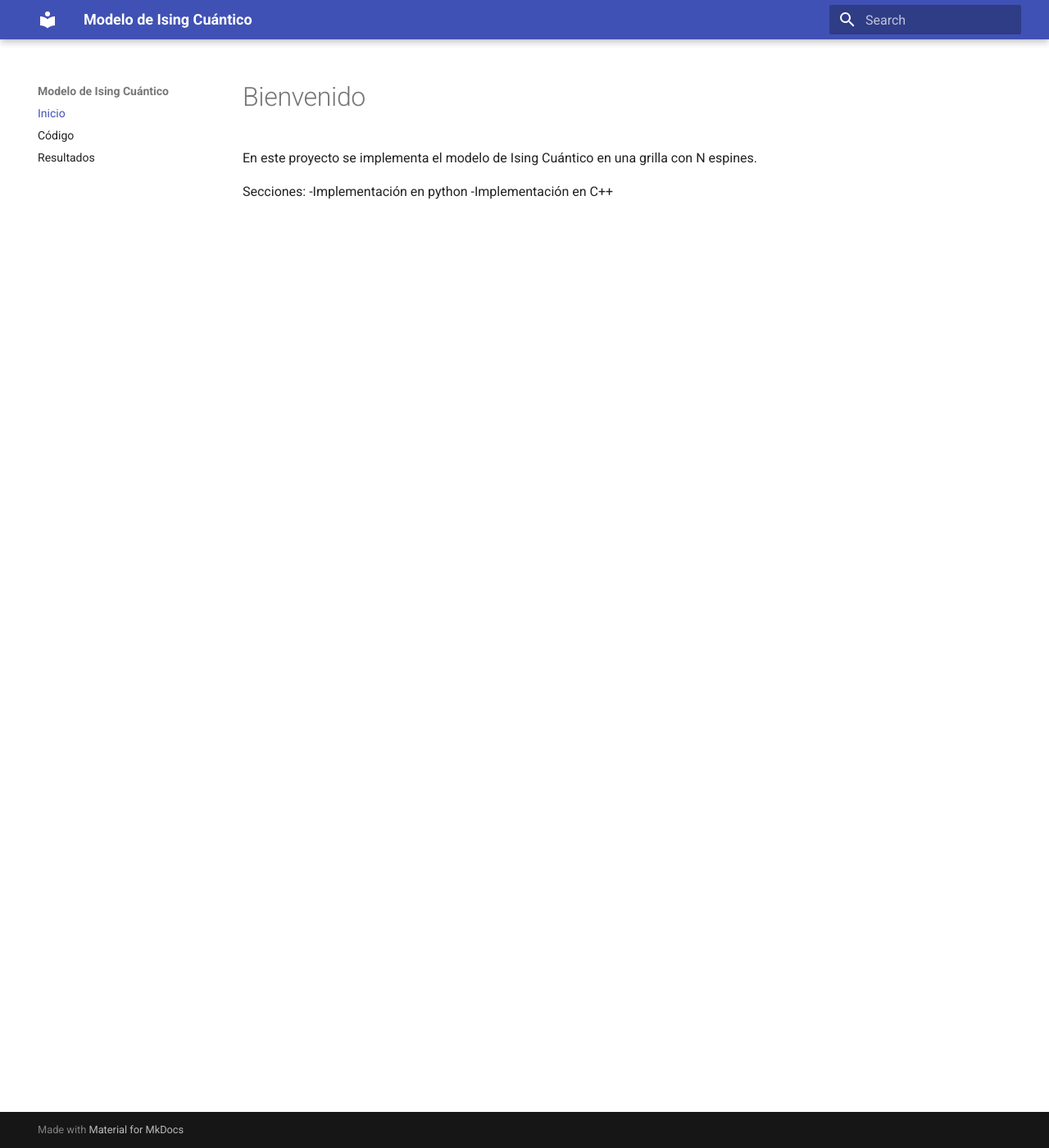
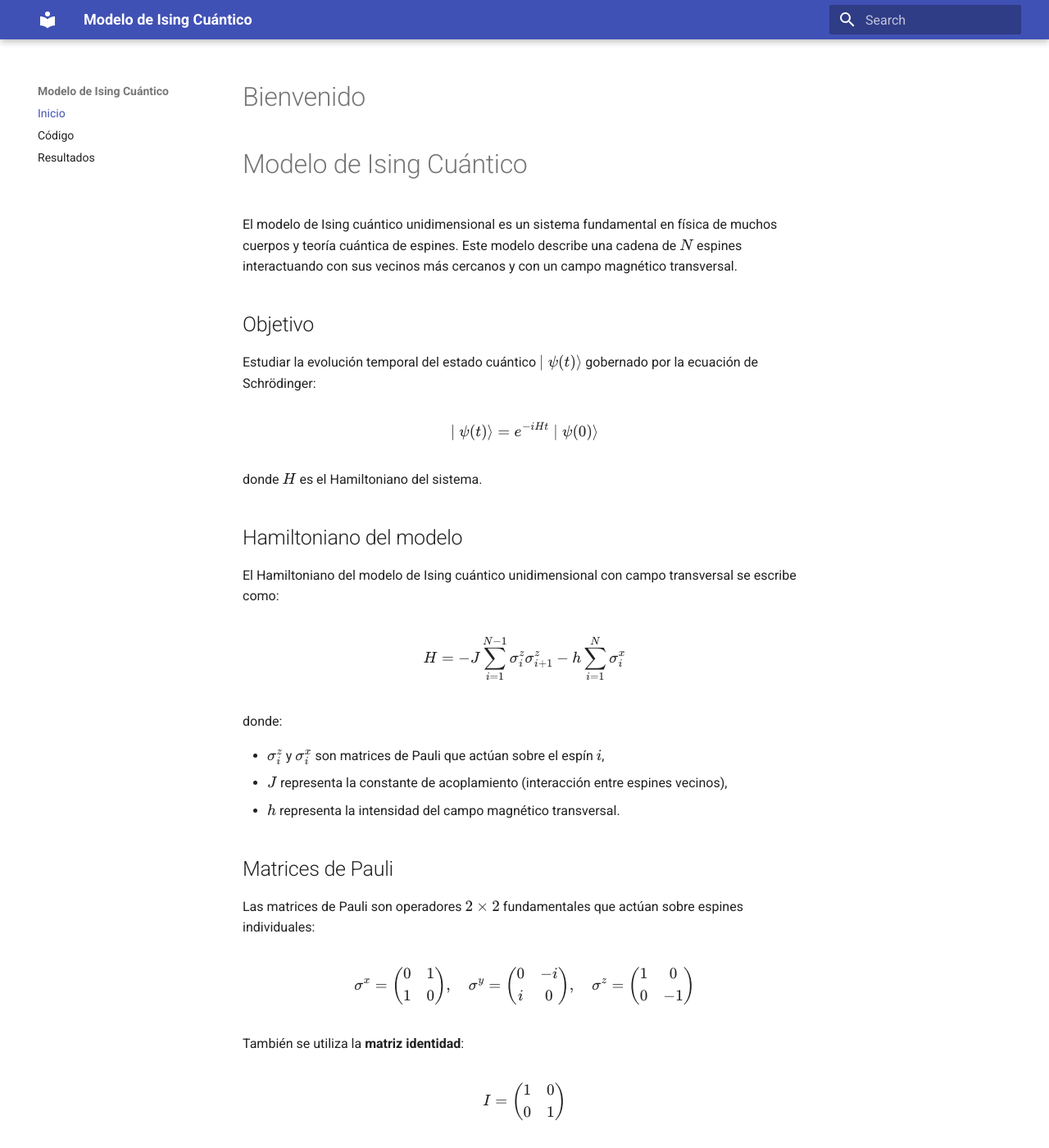
Before and after one commit to Kimberline019/ising-mkdocs, an MkDocs documentation site: the page built from docs/index.md, in a window 1280 px wide and 1400 px high. Shown: the whole window at 82% size. Built offline with MkDocs 1.6.1 and Material for MkDocs 9.7.7, drawn with Linux system fonts in a browser that asks for light colours; some of the changed text lies outside the part shown.

Commit message:
Muevo archivos a docs y actualizo

```diff
--- a/docs/index.md
+++ b/docs/index.md
@@ -1,7 +1,93 @@
-# Bienvenido
+#Bienvenido
 
-En este proyecto se implementa el modelo de Ising Cuántico en una grilla con N espines.
+# Modelo de Ising Cuántico
 
-Secciones:
--Implementación en python
--Implementación en C++
+El modelo de Ising cuántico unidimensional es un sistema fundamental en física de muchos cuerpos y teoría cuántica de espines. Este modelo describe una cadena de \( N \) espines interactuando con sus vecinos más cercanos y con un campo magnético transversal.
+
+## Objetivo
+
+Estudiar la evolución temporal del estado cuántico \( \mid \psi(t) \rangle \) gobernado por la ecuación de Schrödinger:
+
+$$
+\mid \psi(t) \rangle = e^{-iHt} \mid \psi(0) \rangle
+$$
+
+donde \( H \) es el Hamiltoniano del sistema.
+
+## Hamiltoniano del modelo
+
+El Hamiltoniano del modelo de Ising cuántico unidimensional con campo transversal se escribe como:
+
+$$
+H = -J \sum_{i=1}^{N-1} \sigma^z_i \sigma^z_{i+1} - h \sum_{i=1}^{N} \sigma^x_i
+$$
+
+donde:
+
+- \( \sigma^z_i \) y \( \sigma^x_i \) son matrices de Pauli que actúan sobre el espín \( i \),
+- \( J \) representa la constante de acoplamiento (interacción entre espines vecinos),
+- \( h \) representa la intensidad del campo magnético transversal.
+
+## Matrices de Pauli
+
+Las matrices de Pauli son operadores \( 2 \times 2 \) fundamentales que actúan sobre espines individuales:
+
+$$
+\sigma^x =
+\begin{pmatrix}
+0 & 1 \\
+1 & 0
+\end{pmatrix},
+\quad
+\sigma^y =
+\begin{pmatrix}
+0 & -i \\
+i & 0
+\end{pmatrix},
+\quad
+\sigma^z =
+\begin{pmatrix}
+1 & 0 \\
+0 & -1
+\end{pmatrix}
+$$
+
+También se utiliza la **matriz identidad**:
+
+$$
+I =
+\begin{pmatrix}
+1 & 0 \\
+0 & 1
+\end{pmatrix}
+$$
+
+## Observables relevantes
+
+Podemos estudiar:
+
+### Magnetización total
+
+$$
+\langle \psi(t) \mid \sum_i \sigma^z_i \mid \psi(t) \rangle
+$$
+
+### Correlación entre espines
+
+$$
+\langle \psi(t) \mid \sigma^z_i \sigma^z_j \mid \psi(t) \rangle
+$$
+
+---
+
+## Implementación numérica
+
+Para implementar este modelo en código (por ejemplo, en C++), es necesario:
+
+- Representar las matrices de Pauli y la Identidad como matrices `2x2`.
+- Usar el producto tensorial para construir las matrices que actúan sobre el espacio completo de dimensión \( 2^N \).
+- Construir el Hamiltoniano sumando los términos de interacción y campo.
+- Diagonalizar el Hamiltoniano para obtener autovalores y autovectores.
+- Evolucionar el estado en el tiempo con \( e^{-iHt} \mid \psi(0) \rangle \).
+
+Este procedimiento es **computacionalmente costoso** para \( N > 10 \), por lo que se aplica principalmente a sistemas pequeños.
```
Also changed, not shown: docs/codigo.md (added, +2 -0 lines), docs/resultados.md (added, +3 -0 lines).
